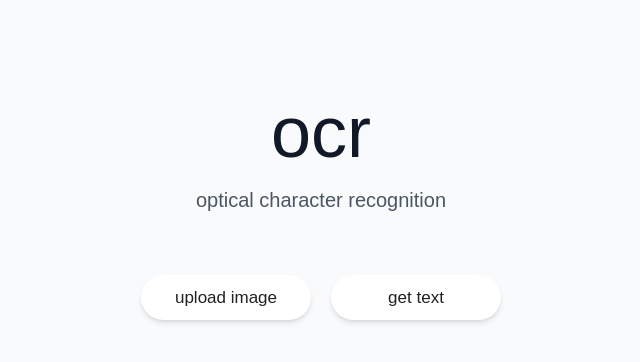
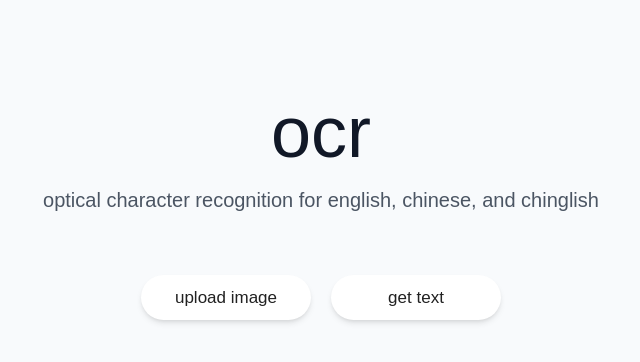
Before and after one commit to Shoonaenae/Text-to-Braille-Converter, a Django app: page /thesis/ in a window 1280 px wide. Shown: the part 68-430 px from the top of the page, without its empty margins (319-959 px from the left). Run offline with Django 4.2, Linux system fonts and the light colour scheme; some libraries are stand-ins or nearby versions; some web fonts are replaced.

Commit message:
requirements met

```diff
--- a/templates/home.html
+++ b/templates/home.html
@@ -62,7 +62,7 @@
             <div class="container px-5 py-24 mx-auto">
                 <div class="flex flex-col text-center w-full mb-12">
                     <h1 class="sm:text-7xl text-2xl font-medium mb-4 text-gray-900">ocr</h1>
-                    <p class="lg:w-2/3 mx-auto leading-relaxed text-xl">optical character recognition</p>
+                    <p class="lg:w-2/3 mx-auto leading-relaxed text-xl">optical character recognition for english, chinese, and chinglish</p>
                 </div>
 
                 <div class="container">
```
Also changed, not shown: assets/images/chinglish1.png (deleted).
